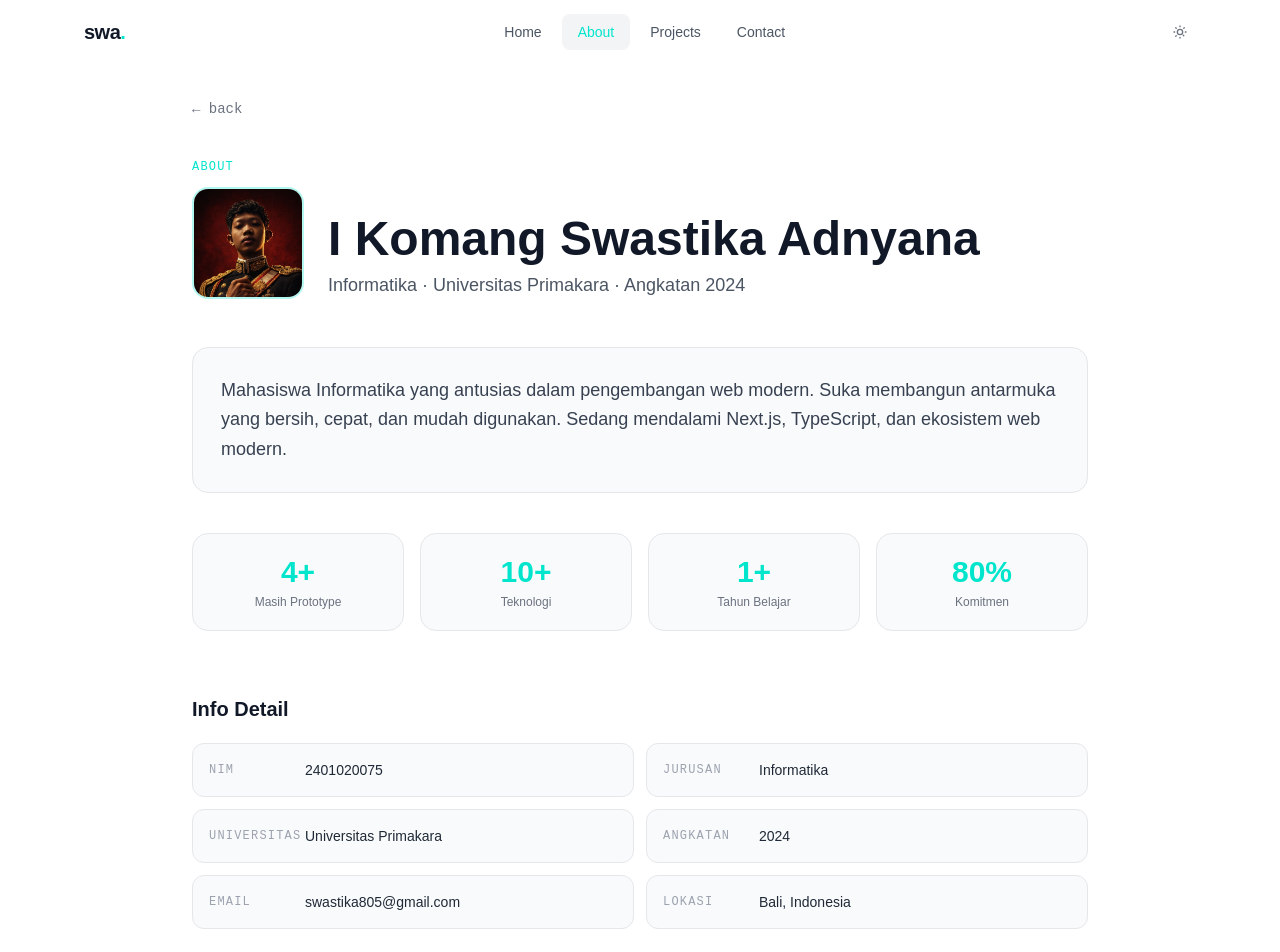
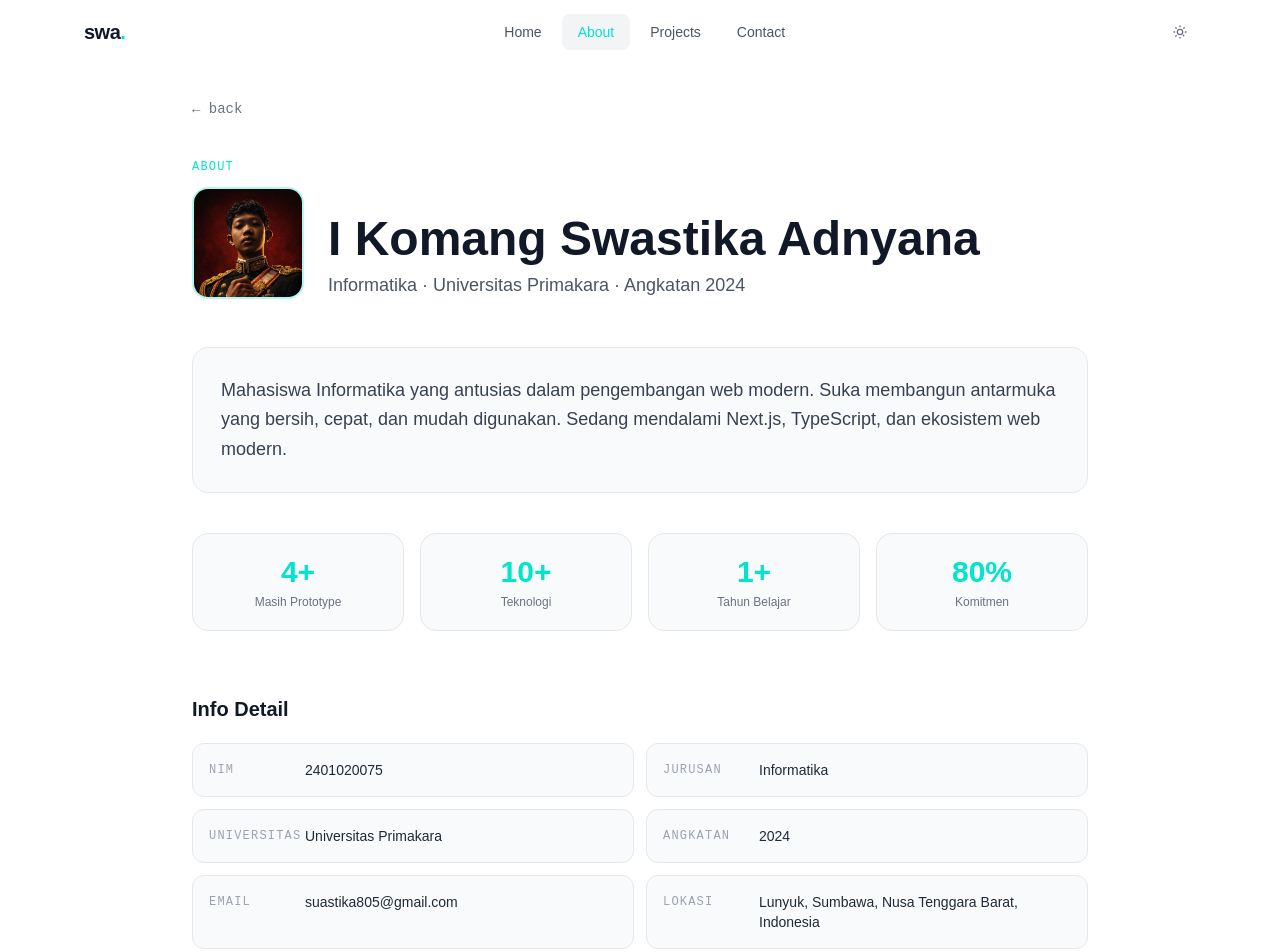
Before and after one commit to suastika805-hash/Komang, a Next.js app: page /about in a window 1280 px wide. Shown: the top 952 px of the page. Built offline with nearby package versions, Linux system fonts and the light colour scheme.

Commit message:
Update profile.ts

```diff
--- a/data/profile.ts
+++ b/data/profile.ts
@@ -12,9 +12,9 @@ export const profile = {
   universitas: "Universitas Primakara",
   angkatan: "2024",
   bio: "Mahasiswa Informatika yang antusias dalam pengembangan web modern. Suka membangun antarmuka yang bersih, cepat, dan mudah digunakan. Sedang mendalami Next.js, TypeScript, dan ekosistem web modern.",
-  email: "swastika805@gmail.com",
+  email: "suastika805@gmail.com",
   github: "https://github.com/suastika805-hash",
-  location: "Bali, Indonesia",
+  location: "Lunyuk, Sumbawa, Nusa Tenggara Barat, Indonesia",
   available: true,
 };
 
```
